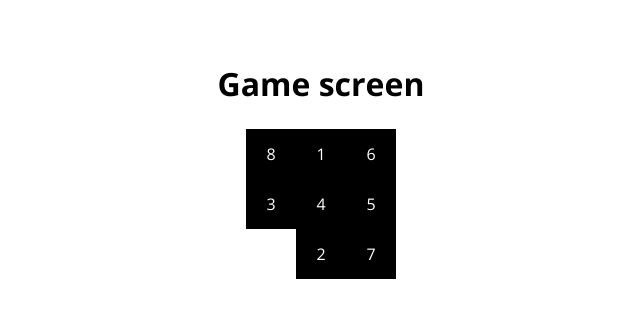
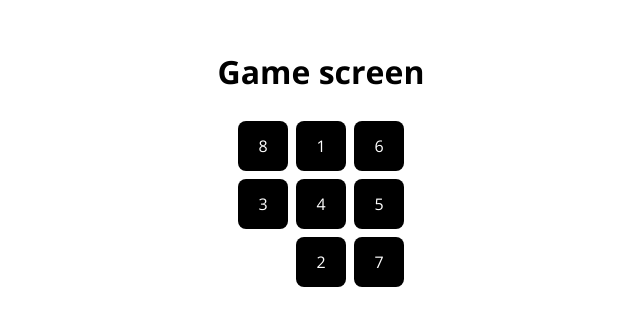
Before and after one commit to linnnea/15-puzzle, a Next.js app: page /game in a window 1280 px wide. Shown: the part 230-556 px from the top of the page, without its empty margins (319-959 px from the left). Built offline with nearby package versions, Linux system fonts and the light colour scheme.

Commit message:
fix(refactor): refactor, cleanup unused stuff

```diff
--- /dev/null
+++ b/components/Column.tsx
@@ -0,0 +1,24 @@
+import styled from 'styled-components';
+
+interface ColumnProps {
+  isEmpty: boolean;
+  column: number;
+}
+
+const PuzzlePiece = styled.div<{ isEmpty: boolean }>`
+  display: flex;
+  justify-content: center;
+  align-items: center;
+  width: 50px;
+  height: 50px;
+  background-color: ${(props) => (props.isEmpty ? 'transparent' : 'black')};
+  color: #fff;
+  margin: 4px;
+  border-radius: 8px;
+`;
+
+const Column = ({ isEmpty, column }: ColumnProps) => {
+  return <PuzzlePiece isEmpty={isEmpty}>{!isEmpty && <span>{column}</span>}</PuzzlePiece>;
+};
+
+export default Column;
--- /dev/null
+++ b/components/Row.tsx
@@ -0,0 +1,23 @@
+import styled from 'styled-components';
+import Column from './Column';
+
+interface RowProps {
+  row: number[];
+}
+
+const RowContainer = styled.div`
+  display: flex;
+`;
+
+const Row = ({ row }: RowProps) => {
+  return (
+    <RowContainer>
+      {row.map((column, c) => {
+        const isEmpty = column === 0;
+        return <Column key={`${row}-${c}`} isEmpty={isEmpty} column={column} />;
+      })}
+    </RowContainer>
+  );
+};
+
+export default Row;
--- a/pages/game.tsx
+++ b/pages/game.tsx
@@ -2,6 +2,7 @@ import { useEffect } from 'react';
 import styled from 'styled-components';
 import { usePuzzle } from '@/contexts/puzzle-context';
 import { getPuzzle } from '@/utils/puzzle-logic';
+import Row from '@/components/Row';
 
 const GameWrapper = styled.div`
   display: flex;
@@ -13,20 +14,6 @@ const GameWrapper = styled.div`
 
 const PuzzleContainer = styled.div`
   background: #fff;
-`;
-
-const RowContainer = styled.div`
-  display: flex;
-`;
-
-const PuzzlePiece = styled.div<{ isEmpty: boolean }>`
-  display: flex;
-  justify-content: center;
-  align-items: center;
-  width: 50px;
-  height: 50px;
-  background-color: ${(props) => (props.isEmpty ? 'transparent' : 'black')};
-  color: #fff;
 `;
 
 export default function Game() {
@@ -41,16 +28,7 @@ export default function Game() {
       <h1>Game screen</h1>
       <PuzzleContainer>
         {puzzle.map((row, r) => (
-          <RowContainer key={r}>
-            {row.map((column, c) => {
-              const isEmpty = column === 0;
-              return (
-                <PuzzlePiece key={`${r}-${c}`} isEmpty={isEmpty}>
-                  {!isEmpty && <span>{column}</span>}
-                </PuzzlePiece>
-              );
-            })}
-          </RowContainer>
+          <Row key={r} row={row} />
         ))}
       </PuzzleContainer>
     </GameWrapper>
--- a/pages/index.tsx
+++ b/pages/index.tsx
@@ -1,5 +1,4 @@
 import Head from 'next/head';
-import styles from '@/styles/Home.module.css';
 import Link from 'next/link';
 import styled from 'styled-components';
 
@@ -27,7 +26,7 @@ export default function Home() {
   return (
     <>
       <Head>
-        <title>Create Next App</title>
+        <title>Grebban Puzzle</title>
         <meta name="description" content="Generated by create next app" />
         <meta name="viewport" content="width=device-width, initial-scale=1" />
         <link rel="icon" href="/favicon.ico" />
```
